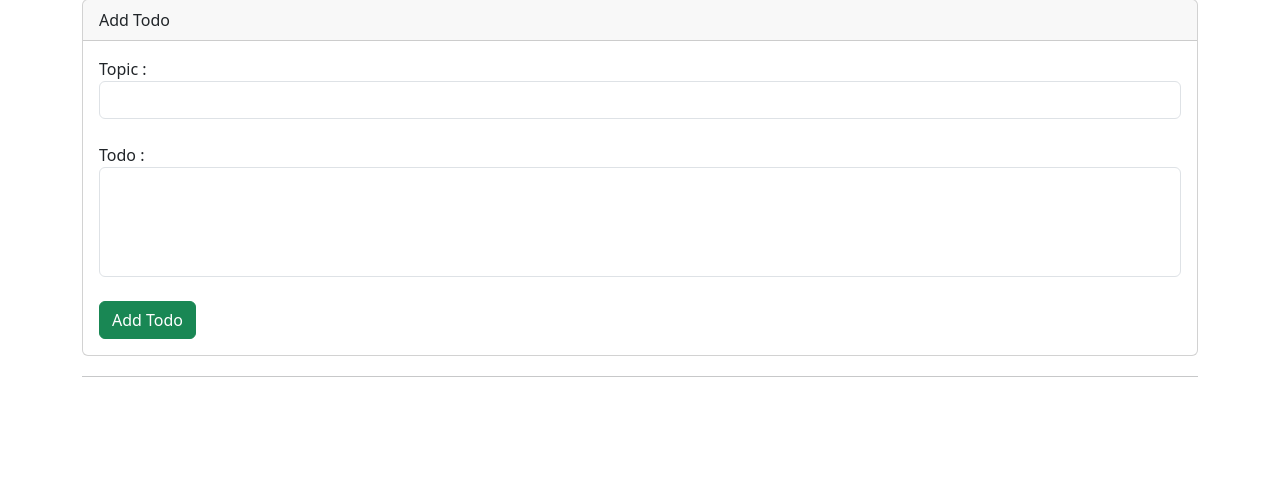
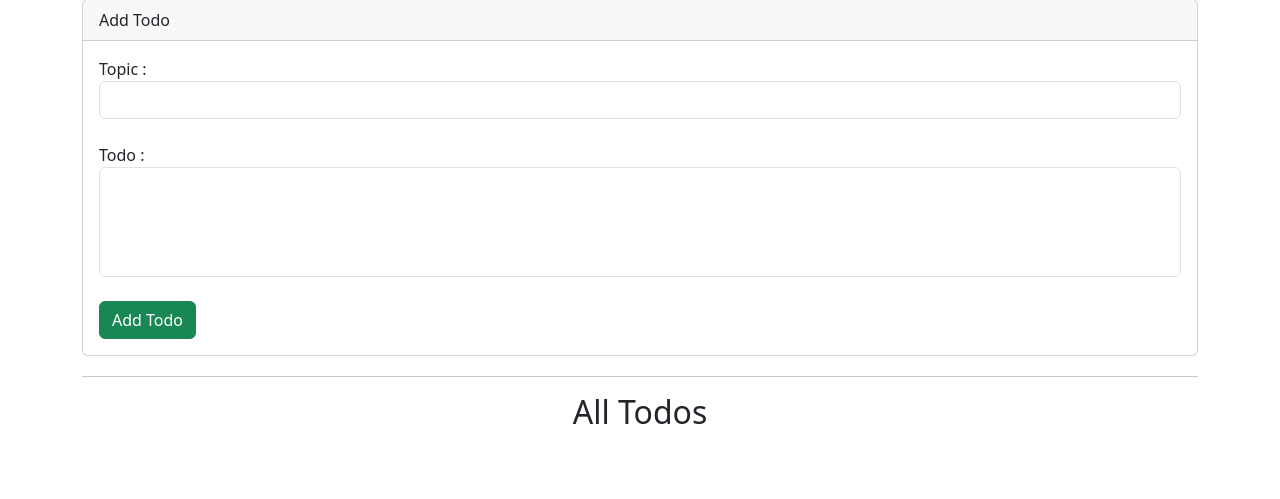
Before and after one commit to BackendExpert/Todo, a PHP site: page /app/view/todos/ in a window 1280 px wide. Shown: the part 21-520 px from the top of the page. Run offline with PHP 8.4, Linux system fonts and the light colour scheme; data that the repository does not hold is empty; some libraries are stand-ins or nearby versions.

Commit message:
Update
Co-Authored-By: JehanKandy  <jehankandy@gmail.com>

```diff
--- a/app/view/todos/index.php
+++ b/app/view/todos/index.php
@@ -33,6 +33,9 @@
     </div>
 
     <hr>
+
+    <h2 class="text-center">All Todos</h2>
+
     <ol class="list-group list-group">
     <?php
         $todos = new TodoController();
```
